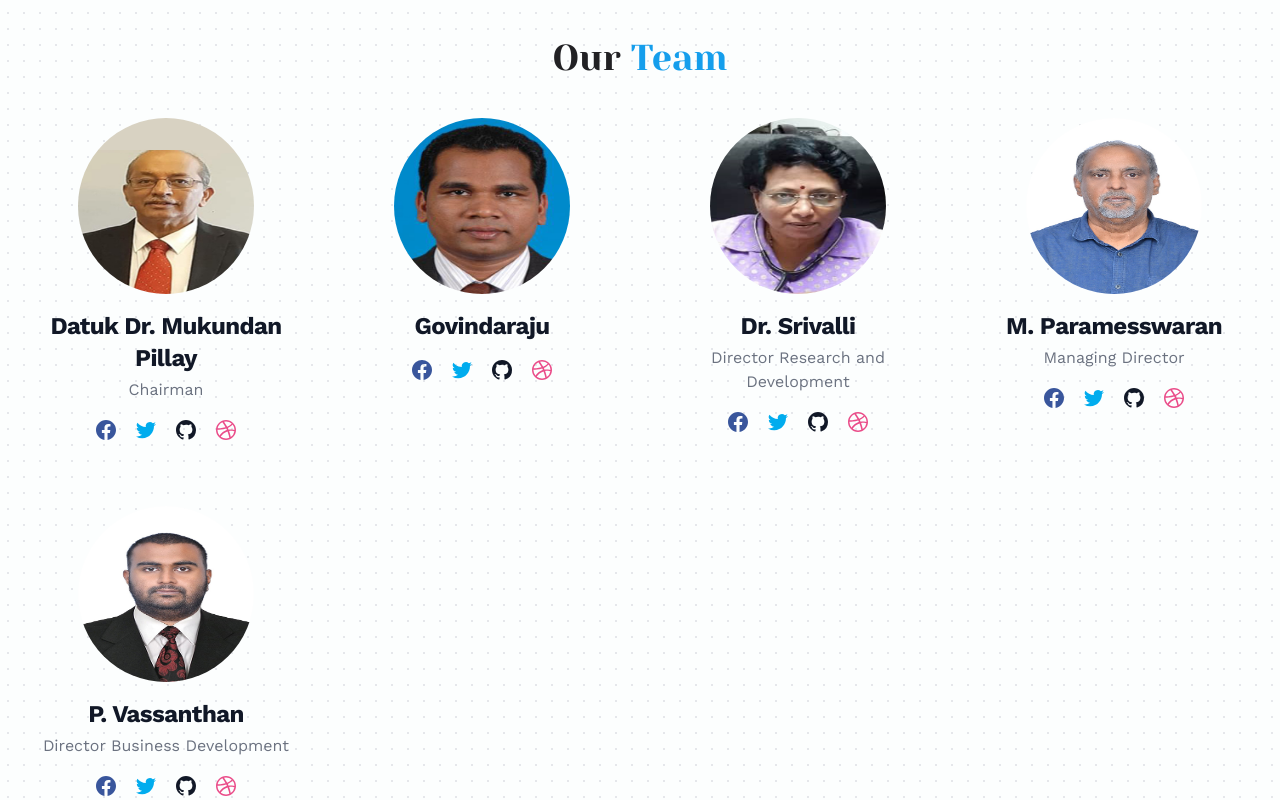
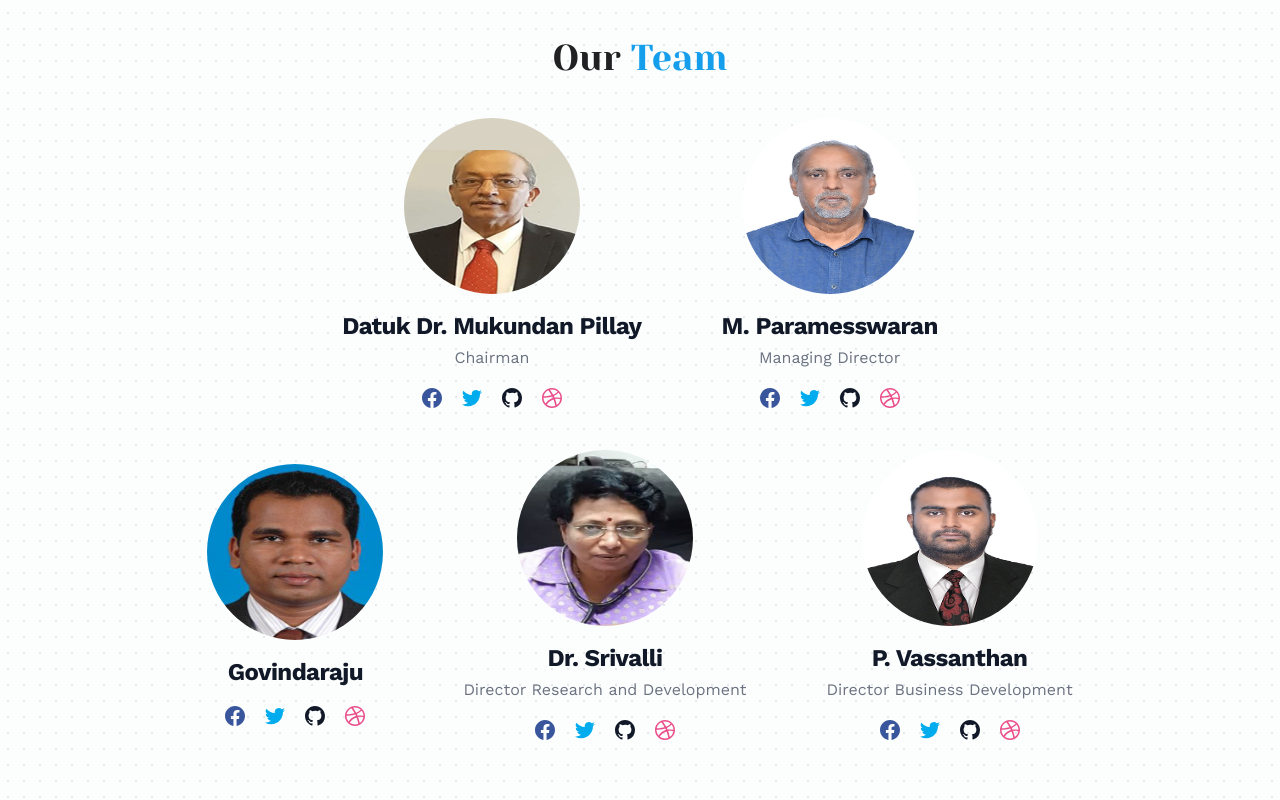
Before and after one commit to sai-ram-kaushik/byon-biomedic-website, a React (Vite) app: page /about in a window 1280 px wide. Shown: the part 651-1451 px from the top of the page. Built offline with nearby package versions, Linux system fonts and the light colour scheme.

Commit message:
updated with the team image structure

```diff
--- a/src/data/landing-page.json
+++ b/src/data/landing-page.json
@@ -16,7 +16,7 @@
    "about": {
       "title": "About",
       "imageUrl": "/about.png",
-      "subHeading": "OUR MISSION & VISION",
+      "subHeading": "OUR VISION & MISSION",
       "benifits": [
          {
             "label": "Towards a safe Natural Forecaring Proactive Healthcare System. "
@@ -33,12 +33,19 @@
          }
       ],
       "para1": "We believe that the health values must be shared with all Humanity, So we are now Embarking on a mission to bring these Amazing products to the global mass.",
-      "teamMembers": [
+      "teamMembersPartOne": [
          {
             "name": "Datuk Dr. Mukundan Pillay",
             "imageUrl": "/team/datuk.jpg",
             "designation": "Chairman"
          },
+         {
+            "name": "M. Paramesswaran",
+            "imageUrl": "/team/param.jpg",
+            "designation": "Managing Director"
+         }
+      ],
+      "teamMembersPartSecond": [
          {
             "name": "Govindaraju",
             "imageUrl": "/team/govidaraju.jpg",
@@ -49,11 +56,7 @@
             "imageUrl": "/team/srivalli.jpg",
             "designation": "Director Research and Development"
          },
-         {
-            "name": "M. Paramesswaran",
-            "imageUrl": "/team/param.jpg",
-            "designation": "Managing Director"
-         },
+
          {
             "name": "P. Vassanthan",
             "imageUrl": "/team/vasan.jpg",
--- a/src/pages/About.jsx
+++ b/src/pages/About.jsx
@@ -2,7 +2,15 @@
 import TransitionEffect from "../utils/TransitionEffect";
 
 const About = ({ about }) => {
-   const { imageUrl, subHeading, benifits, para1, para2, teamMembers } = about;
+   const {
+      imageUrl,
+      subHeading,
+      benifits,
+      para1,
+      para2,
+      teamMembersPartOne,
+      teamMembersPartSecond,
+   } = about;
    return (
       <div className="w-full py-10 px-5 lg:px-10">
          <TransitionEffect />
@@ -40,10 +48,102 @@
          </div>
 
          <div className="mx-auto text-center">
-            <div className="grid gap-8 lg:gap-16 sm:grid-cols-2 md:grid-cols-3 lg:grid-cols-4">
-               {teamMembers.map((member, idx) => {
+            <div className="flex flex-col lg:flex-row items-center justify-center w-full gap-20">
+               {teamMembersPartOne.map((member, idx) => {
                   return (
-                     <div className="text-center text-gray-500">
+                     <div className="text-center text-gray-500" key={idx}>
+                        <img
+                           className="mx-auto mb-4 w-44 h-44 rounded-full"
+                           src={member.imageUrl}
+                           alt="Bonnie Avatar"
+                        />
+                        <h3 className="mb-1 text-2xl font-bold tracking-tight text-gray-900">
+                           <a href="#">{member.name}</a>
+                        </h3>
+                        <p>{member.designation}</p>
+                        <ul className="flex justify-center mt-4 space-x-4">
+                           <li>
+                              <a
+                                 href="#"
+                                 className="text-[#39569c] hover:text-gray-900"
+                              >
+                                 <svg
+                                    className="w-6 h-6"
+                                    fill="currentColor"
+                                    viewBox="0 0 24 24"
+                                    aria-hidden="true"
+                                 >
+                                    <path
+                                       fill-rule="evenodd"
+                                       d="M22 12c0-5.523-4.477-10-10-10S2 6.477 2 12c0 4.991 3.657 9.128 8.438 9.878v-6.987h-2.54V12h2.54V9.797c0-2.506 1.492-3.89 3.777-3.89 1.094 0 2.238.195 2.238.195v2.46h-1.26c-1.243 0-1.63.771-1.63 1.562V12h2.773l-.443 2.89h-2.33v6.988C18.343 21.128 22 16.991 22 12z"
+                                       clip-rule="evenodd"
+                                    />
+                                 </svg>
+                              </a>
+                           </li>
+                           <li>
+                              <a
+                                 href="#"
+                                 className="text-[#00acee] hover:text-gray-900"
+                              >
+                                 <svg
+                                    className="w-6 h-6"
+                                    fill="currentColor"
+                                    viewBox="0 0 24 24"
+                                    aria-hidden="true"
+                                 >
+                                    <path d="M8.29 20.251c7.547 0 11.675-6.253 11.675-11.675 0-.178 0-.355-.012-.53A8.348 8.348 0 0022 5.92a8.19 8.19 0 01-2.357.646 4.118 4.118 0 001.804-2.27 8.224 8.224 0 01-2.605.996 4.107 4.107 0 00-6.993 3.743 11.65 11.65 0 01-8.457-4.287 4.106 4.106 0 001.27 5.477A4.072 4.072 0 012.8 9.713v.052a4.105 4.105 0 003.292 4.022 4.095 4.095 0 01-1.853.07 4.108 4.108 0 003.834 2.85A8.233 8.233 0 012 18.407a11.616 11.616 0 006.29 1.84" />
+                                 </svg>
+                              </a>
+                           </li>
+                           <li>
+                              <a
+                                 href="#"
+                                 className="text-gray-900 hover:text-gray-900"
+                              >
+                                 <svg
+                                    className="w-6 h-6"
+                                    fill="currentColor"
+                                    viewBox="0 0 24 24"
+                                    aria-hidden="true"
+                                 >
+                                    <path
+                                       fill-rule="evenodd"
+                                       d="M12 2C6.477 2 2 6.484 2 12.017c0 4.425 2.865 8.18 6.839 9.504.5.092.682-.217.682-.483 0-.237-.008-.868-.013-1.703-2.782.605-3.369-1.343-3.369-1.343-.454-1.158-1.11-1.466-1.11-1.466-.908-.62.069-.608.069-.608 1.003.07 1.531 1.032 1.531 1.032.892 1.53 2.341 1.088 2.91.832.092-.647.35-1.088.636-1.338-2.22-.253-4.555-1.113-4.555-4.951 0-1.093.39-1.988 1.029-2.688-.103-.253-.446-1.272.098-2.65 0 0 .84-.27 2.75 1.026A9.564 9.564 0 0112 6.844c.85.004 1.705.115 2.504.337 1.909-1.296 2.747-1.027 2.747-1.027.546 1.379.202 2.398.1 2.651.64.7 1.028 1.595 1.028 2.688 0 3.848-2.339 4.695-4.566 4.943.359.309.678.92.678 1.855 0 1.338-.012 2.419-.012 2.747 0 .268.18.58.688.482A10.019 10.019 0 0022 12.017C22 6.484 17.522 2 12 2z"
+                                       clip-rule="evenodd"
+                                    />
+                                 </svg>
+                              </a>
+                           </li>
+                           <li>
+                              <a
+                                 href="#"
+                                 className="text-[#ea4c89] hover:text-gray-900"
+                              >
+                                 <svg
+                                    className="w-6 h-6"
+                                    fill="currentColor"
+                                    viewBox="0 0 24 24"
+                                    aria-hidden="true"
+                                 >
+                                    <path
+                                       fill-rule="evenodd"
+                                       d="M12 2C6.48 2 2 6.48 2 12s4.48 10 10 10c5.51 0 10-4.48 10-10S17.51 2 12 2zm6.605 4.61a8.502 8.502 0 011.93 5.314c-.281-.054-3.101-.629-5.943-.271-.065-.141-.12-.293-.184-.445a25.416 25.416 0 00-.564-1.236c3.145-1.28 4.577-3.124 4.761-3.362zM12 3.475c2.17 0 4.154.813 5.662 2.148-.152.216-1.443 1.941-4.48 3.08-1.399-2.57-2.95-4.675-3.189-5A8.687 8.687 0 0112 3.475zm-3.633.803a53.896 53.896 0 013.167 4.935c-3.992 1.063-7.517 1.04-7.896 1.04a8.581 8.581 0 014.729-5.975zM3.453 12.01v-.26c.37.01 4.512.065 8.775-1.215.25.477.477.965.694 1.453-.109.033-.228.065-.336.098-4.404 1.42-6.747 5.303-6.942 5.629a8.522 8.522 0 01-2.19-5.705zM12 20.547a8.482 8.482 0 01-5.239-1.8c.152-.315 1.888-3.656 6.703-5.337.022-.01.033-.01.054-.022a35.318 35.318 0 011.823 6.475 8.4 8.4 0 01-3.341.684zm4.761-1.465c-.086-.52-.542-3.015-1.659-6.084 2.679-.423 5.022.271 5.314.369a8.468 8.468 0 01-3.655 5.715z"
+                                       clip-rule="evenodd"
+                                    />
+                                 </svg>
+                              </a>
+                           </li>
+                        </ul>
+                     </div>
+                  );
+               })}
+            </div>
+
+            <div className="flex flex-col lg:flex-row items-center justify-center w-full gap-20 mt-10">
+               {teamMembersPartSecond.map((member, idx) => {
+                  return (
+                     <div className="text-center text-gray-500" key={idx}>
                         <img
                            className="mx-auto mb-4 w-44 h-44 rounded-full"
                            src={member.imageUrl}
```
